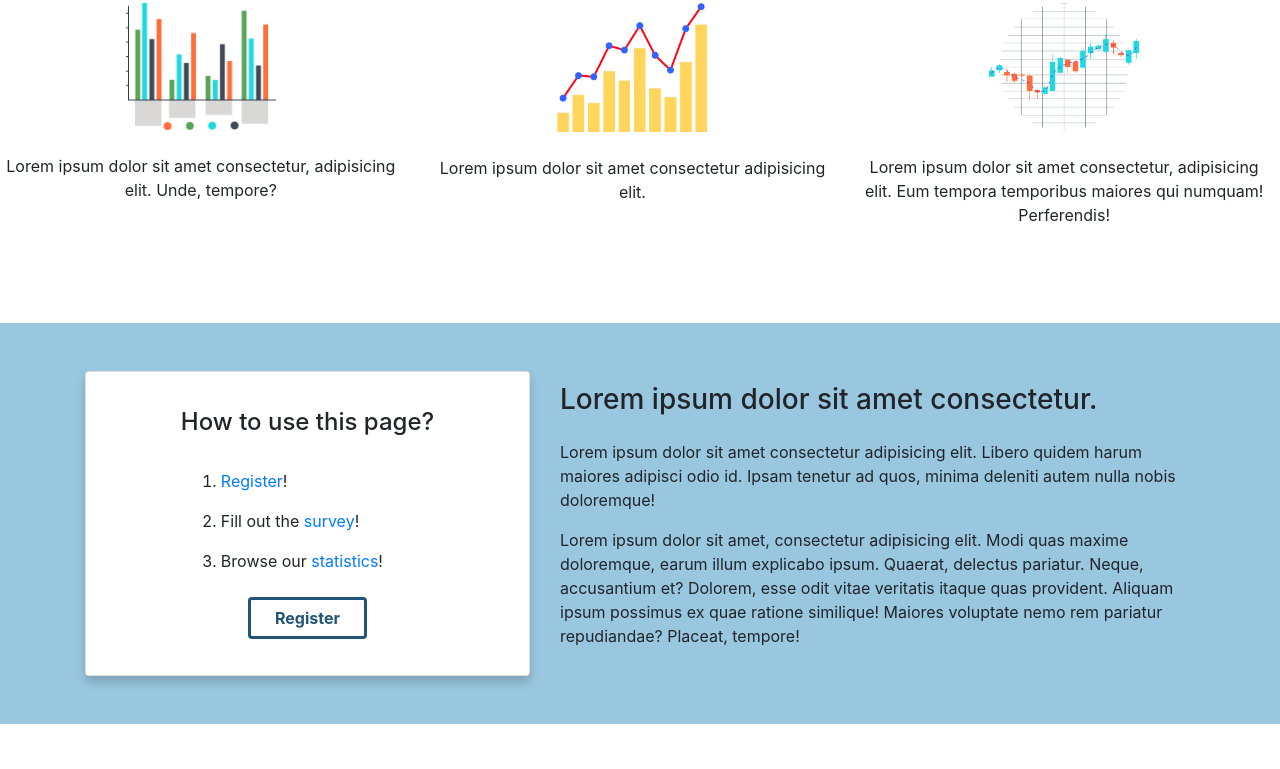
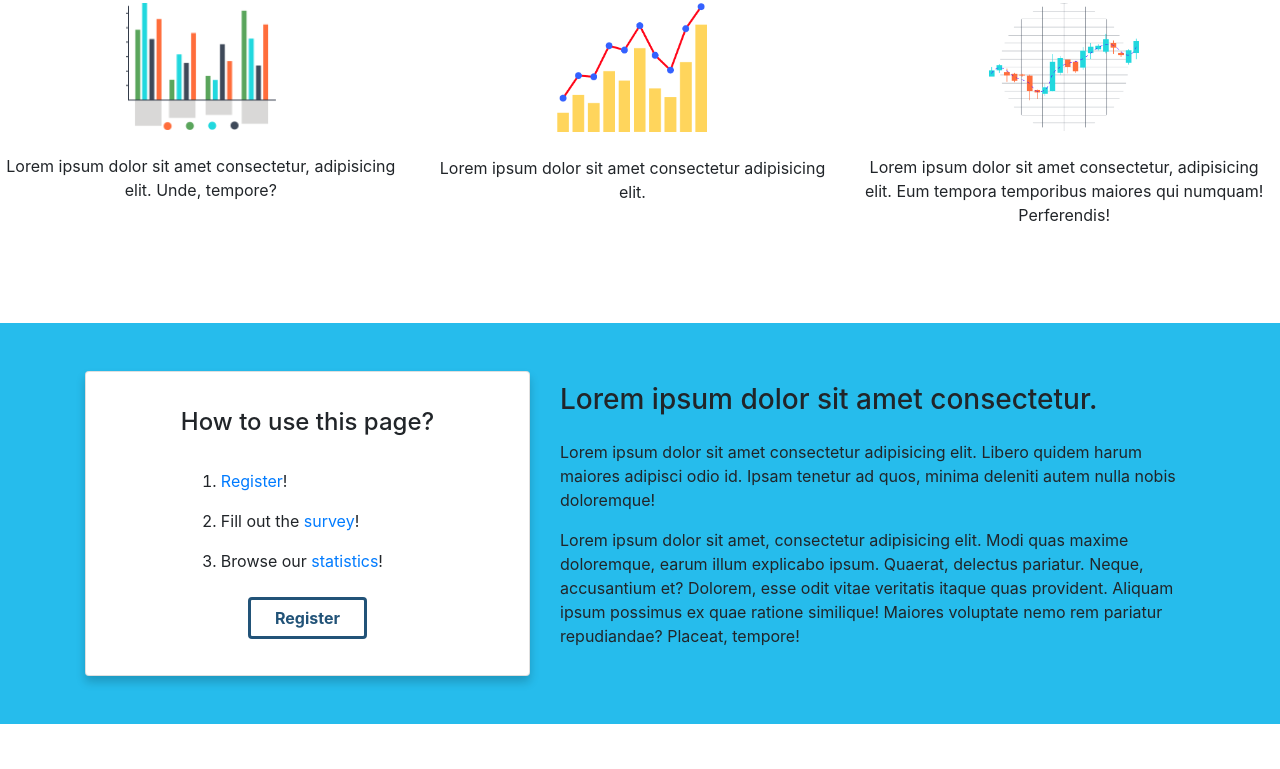
Before and after one commit to Taro2009/taro2009.github.io, a plain HTML site: page index.html in a window 1280 px wide. Shown: the part 515-1284 px from the top of the page. Drawn offline with nearby package versions, Linux system fonts and the light colour scheme.

Commit message:
3rd paragraph background colour tweak

```diff
--- a/style.css
+++ b/style.css
@@ -48,7 +48,7 @@
     font-size:1.2rem;
 }
 .section_2 {
-    background-color: rgb(154, 199, 224);
+    background-color: rgb(38, 188, 236);
 }
 
 @media (min-width: 992px) {
```
